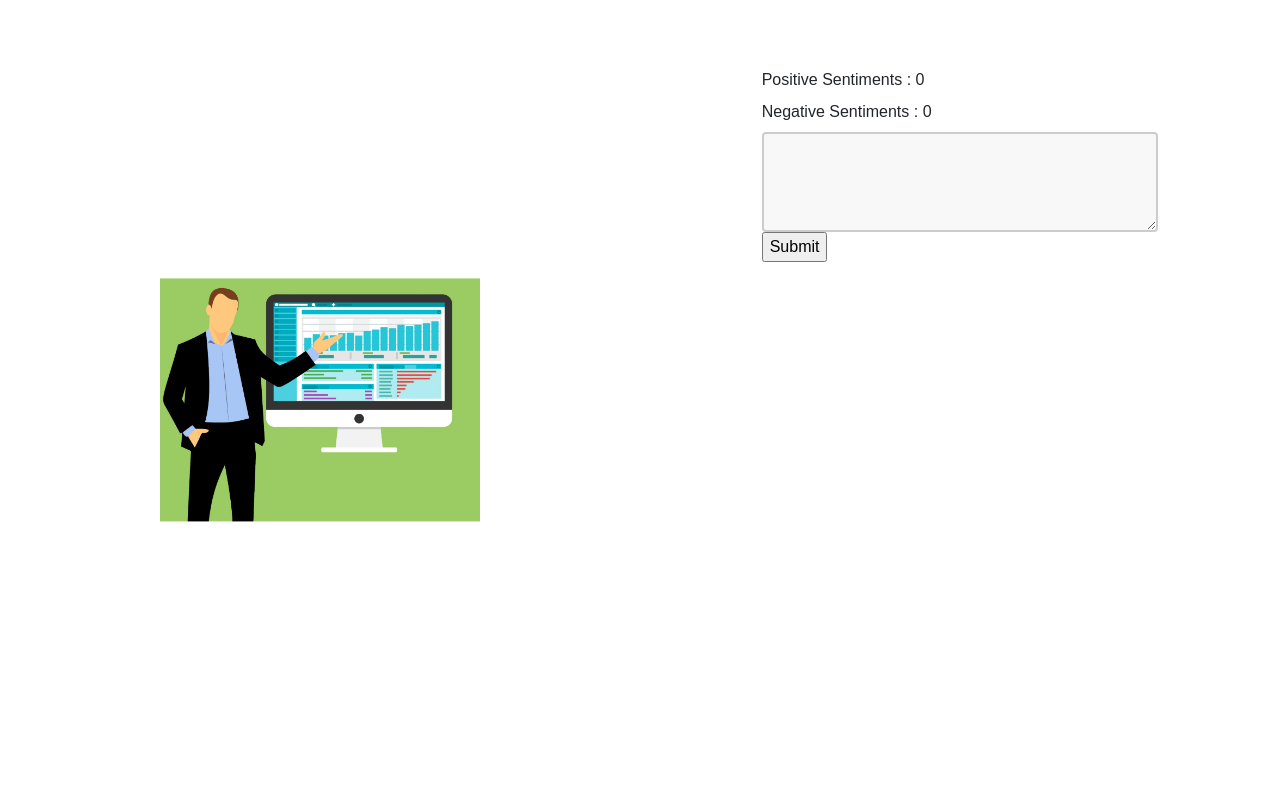
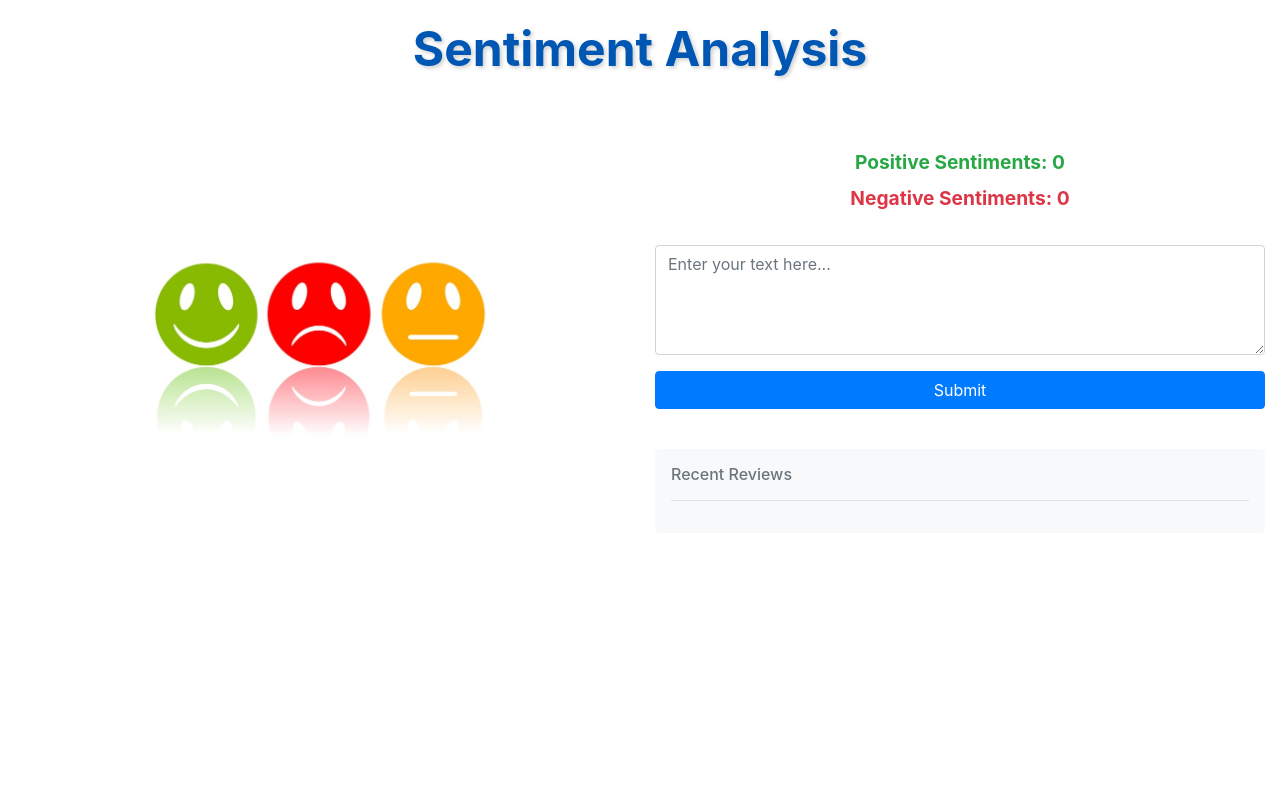
Before and after one commit to hhpramod/sentiment_analysis_project, a Flask app: page / in a window 1280 px wide. Run offline with Flask 3, Linux system fonts and the light colour scheme; parts of the project's set-up code (start-up, migrations or seed data) failed here and were passed over.

Commit message:
modified web

```diff
--- a/static/css/main.css
+++ b/static/css/main.css
@@ -1,53 +1,42 @@
-*{
-    font-family: sans-serif;
+/* Main Title Style */
+.main-title h1 {
+  font-size: 3em;
+  font-weight: bold;
+  color: #0056b3;
+  margin-top: 20px;
+  margin-bottom: 70px;
+  text-shadow: 2px 2px 4px rgba(0, 0, 0, 0.2);
 }
 
-.split {
-  height: 100%;
-  width: 50%;
-  position: fixed;
-  z-index: 1;
-  top: 0;
-  overflow-x: hidden;
-  padding-top: 20px;
+/* Body Styles */
+body {
+  background-color: #f4f7fa;
+  font-family: 'Arial', sans-serif;
+  color: #333;
 }
 
-.left {
-  left: 0;
+h4 {
+  font-size: 1.8em;
+  color: #0056b3;
 }
 
-.right {
-  right: 0;
+.sentiment-count {
+  font-size: 1.2em;
 }
 
-
-.centered {
-  position: absolute;
-  top: 50%;
-  left: 50%;
-  transform: translate(-50%, -50%);
-  text-align: center;
+textarea {
+  font-size: 1.1em;
+  padding: 10px;
 }
 
-.centered img {
-  width: 100%;
+.comment-section {
+  max-height: 300px;
+  overflow-y: auto;
 }
 
-
-textarea {
-  width: 100%;
-  height: 100px;
-  padding: 12px 20px;
-  box-sizing: border-box;
-  border: 2px solid #ccc;
-  border-radius: 4px;
-  background-color: #f8f8f8;
-  font-size: 16px;
-  resize: none;
+.review {
+  background-color: #fff;
+  padding: 10px;
+  border-radius: 5px;
+  box-shadow: 0px 4px 6px rgba(0, 0, 0, 0.1);
 }
-
-.comments {
-  text-decoration: underline;
-  text-underline-position: under;
-  cursor: pointer;
-}
--- a/templates/index.html
+++ b/templates/index.html
@@ -3,51 +3,50 @@
     <meta charset="UTF-8">
     <meta http-equiv="X-UA-Compatible" content="IE=edge">
     <meta name="viewport" content="width=device-width, initial-scale=1.0">
-    <Link rel="stylesheet" href="{{url_for('static', filename='css/main.css')}}"></Link>
+    <link rel="stylesheet" href="{{url_for('static', filename='css/main.css')}}">
     <link rel="stylesheet" href="https://cdn.jsdelivr.net/npm/bootstrap@4.3.1/dist/css/bootstrap.min.css" integrity="sha384-ggOyR0iXCbMQv3Xipma34MD+dH/1fQ784/j6cY/iJTQUOhcWr7x9JvoRxT2MZw1T" crossorigin="anonymous">
-    <title>App</title>
+    <title>Sentiment Analysis</title>
 </head>
 <body>
-
-    <div class="split left">
-        <div class="centered">
-            <img src="../static/products/sentiment.jpg" alt="">
-        </div>
+    <!-- Main Title Section -->
+    <div class="container-fluid text-center main-title">
+        <h1>Sentiment Analysis</h1>
     </div>
 
+    <div class="container-fluid">
+        <div class="row">
+            <!-- Image Section -->
+            <div class="col-lg-6 col-md-12 text-center my-auto">
+                <img src="../static/products/sentiment.jpg" alt="Sentiment Faces" class="img-fluid" style="width: 60%;">
+            </div>
 
-    <div class="split right">
-        <div class="container mt-5 mb-5">
-            <div class="d-flex justify-content-center row">
-                <div class="d-flex flex-column col-md-8">
-                    <div>
-                        <label for="">Positive Sentiments : {{ data.positive }}</label>
-                    </div>
-                    <div>
-                        <label for="">Negative Sentiments : {{ data.negative }}</label>
-                    </div>
-                    <div>
-                        <form method="post">
-                          <textarea name="text"></textarea>
-                          <input type="submit">
-                        </form>
-                    </div>
+            <!-- Sentiment Form Section -->
+            <div class="col-lg-6 col-md-12 d-flex flex-column justify-content-center">
+                <!-- Sentiment Counts -->
+                <div class="sentiment-count mb-4 text-center">
+                    <label class="positive-label font-weight-bold text-success">Positive Sentiments: {{ data.positive }}</label><br>
+                    <label class="negative-label font-weight-bold text-danger">Negative Sentiments: {{ data.negative }}</label>
+                </div>
 
-                    <div class="coment-bottom bg-white p-2 px-4">
-                        {% for review in data.reviews %}
-                        <hr/>
-                          <div
-                              class="commented-section mt-2">
-                              <div class="d-flex flex-row align-items-center commented-user">
-                                  </div>
-                                  <div class="text-nowrap bd-highlight"><span>{{ review }}</span></div>
-                                  <hr/>
-                        {% endfor %}
-                      </div>
+                <!-- Input Form -->
+                <form method="post" class="form-group">
+                    <textarea name="text" class="form-control mb-3" rows="4" placeholder="Enter your text here..."></textarea>
+                    <input type="submit" class="btn btn-primary btn-block">
+                </form>
+
+                <!-- Display Reviews -->
+                <div class="comment-section mt-4 p-3 bg-light rounded">
+                    <h6 class="text-muted">Recent Reviews</h6>
+                    <hr/>
+                    {% for review in data.reviews %}
+                        <div class="review mt-3">
+                            <p>{{ review }}</p>
+                            <hr/>
+                        </div>
+                    {% endfor %}
                 </div>
             </div>
         </div>
     </div>
-
 </body>
 </html>
```
Also changed, not shown: static/products/sentiment.jpg.
